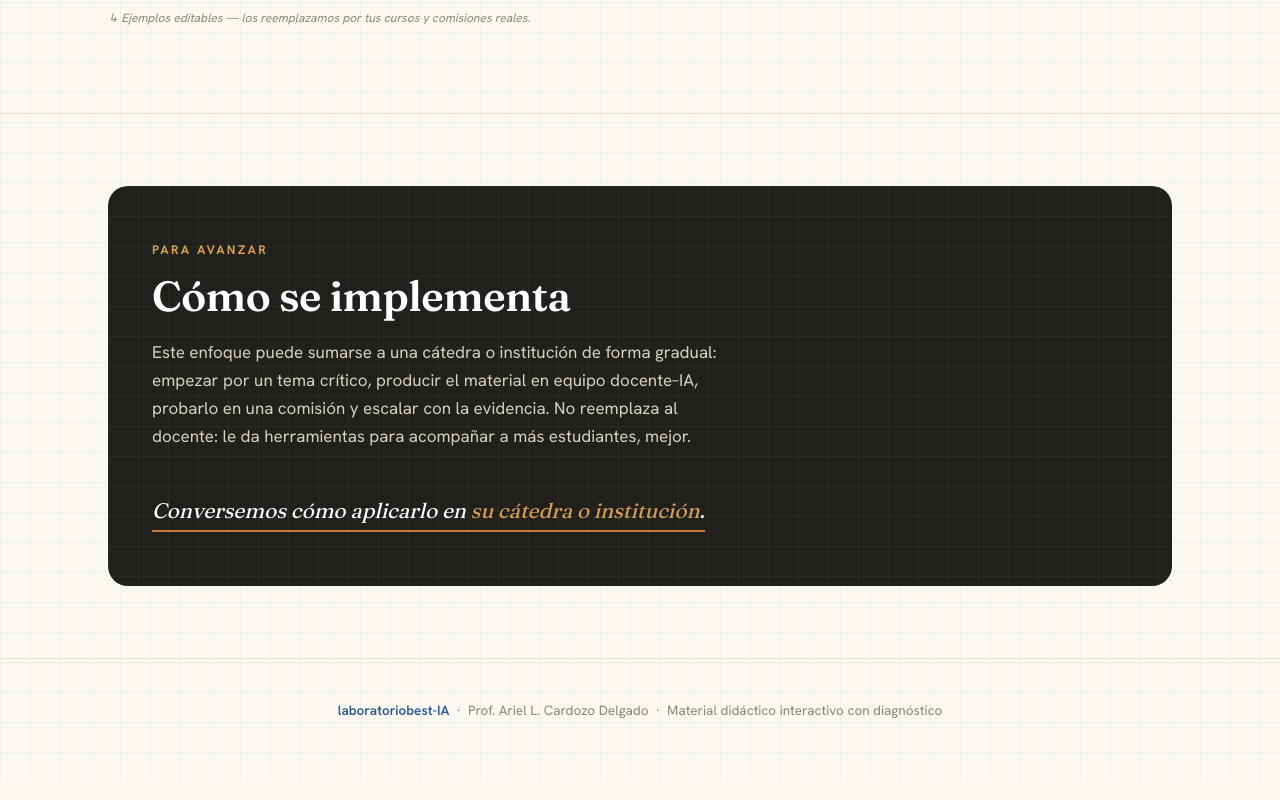
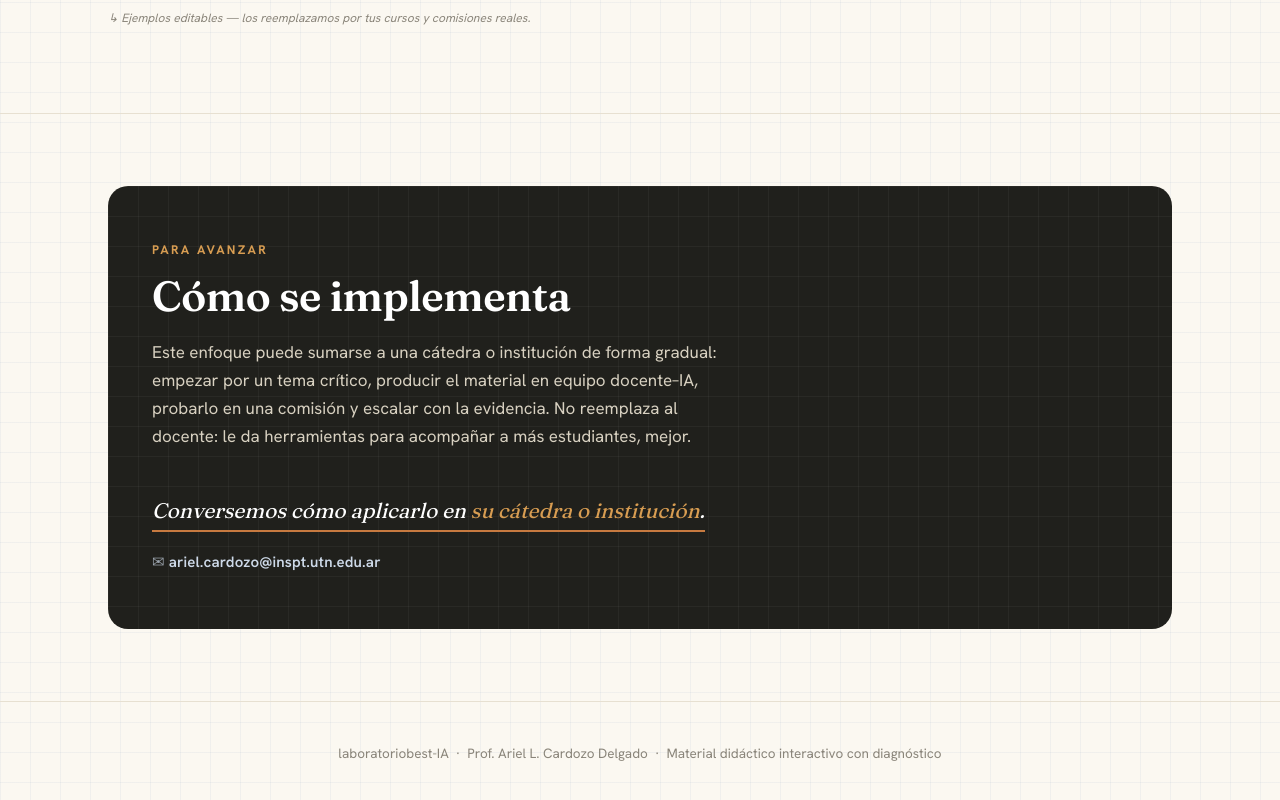
Before and after one commit to iamatematica/laboratoriobest-IA, a plain HTML site: page index.html in a window 1280 px wide. Shown: the part 4018-4818 px from the top of the page. Drawn offline with Linux system fonts and the light colour scheme.

Commit message:
Add email contact link in closing section
Added contact link for email communication.

```diff
--- a/index.html
+++ b/index.html
@@ -211,6 +211,9 @@
   .closing h2{color:#fff;font-size:clamp(28px,4.4vw,42px);margin:14px 0 18px;position:relative;max-width:18ch}
   .closing p{color:#d8d1c1;font-size:17px;max-width:60ch;position:relative}
   .closing .cta{position:relative;margin-top:26px;display:inline-block;font-family:var(--serif);font-style:italic;font-size:21px;color:#fff;border-bottom:2px solid var(--amber);padding-bottom:3px}
+  .closing .contact{position:relative;display:block;margin-top:18px;font-family:var(--sans);font-size:15px;font-weight:600;color:#cdd9e8;text-decoration:none;letter-spacing:.01em;transition:color .2s}
+  .closing .contact:before{content:"✉ ";opacity:.7;font-weight:400}
+  .closing .contact:hover{color:#fff}
 
   footer{padding:40px 0 60px;color:var(--ink-faint);font-size:13.5px;border-top:1px solid var(--rule);text-align:center}
   footer .ph{display:inline-block;border:1px dashed var(--rule-2);border-radius:8px;padding:3px 10px;margin:0 3px;color:var(--ink-soft)}
@@ -367,13 +370,14 @@
       <h2>Cómo se implementa</h2>
       <p>Este enfoque puede sumarse a una cátedra o institución de forma gradual: empezar por un tema crítico, producir el material en equipo docente–IA, probarlo en una comisión y escalar con la evidencia. No reemplaza al docente: le da herramientas para acompañar a más estudiantes, mejor.</p>
       <span class="cta">Conversemos cómo aplicarlo en <span style="color:var(--amber-soft)">su cátedra o institución</span>.</span>
+      <a class="contact" href="mailto:ariel.cardozo@inspt.utn.edu.ar">ariel.cardozo@inspt.utn.edu.ar</a>
     </div>
   </div>
 </section>
 
 <footer>
   <div class="wrap">
-    <a href="https://github.com/iamatematica/laboratoriobest-IA" target="_blank" rel="noopener" style="color:var(--blue);font-weight:600;text-decoration:none">laboratoriobest-IA</a> &nbsp;·&nbsp; Prof. Ariel L. Cardozo Delgado &nbsp;·&nbsp; Material didáctico interactivo con diagnóstico
+    laboratoriobest-IA &nbsp;·&nbsp; Prof. Ariel L. Cardozo Delgado &nbsp;·&nbsp; Material didáctico interactivo con diagnóstico
   </div>
 </footer>
 
```
